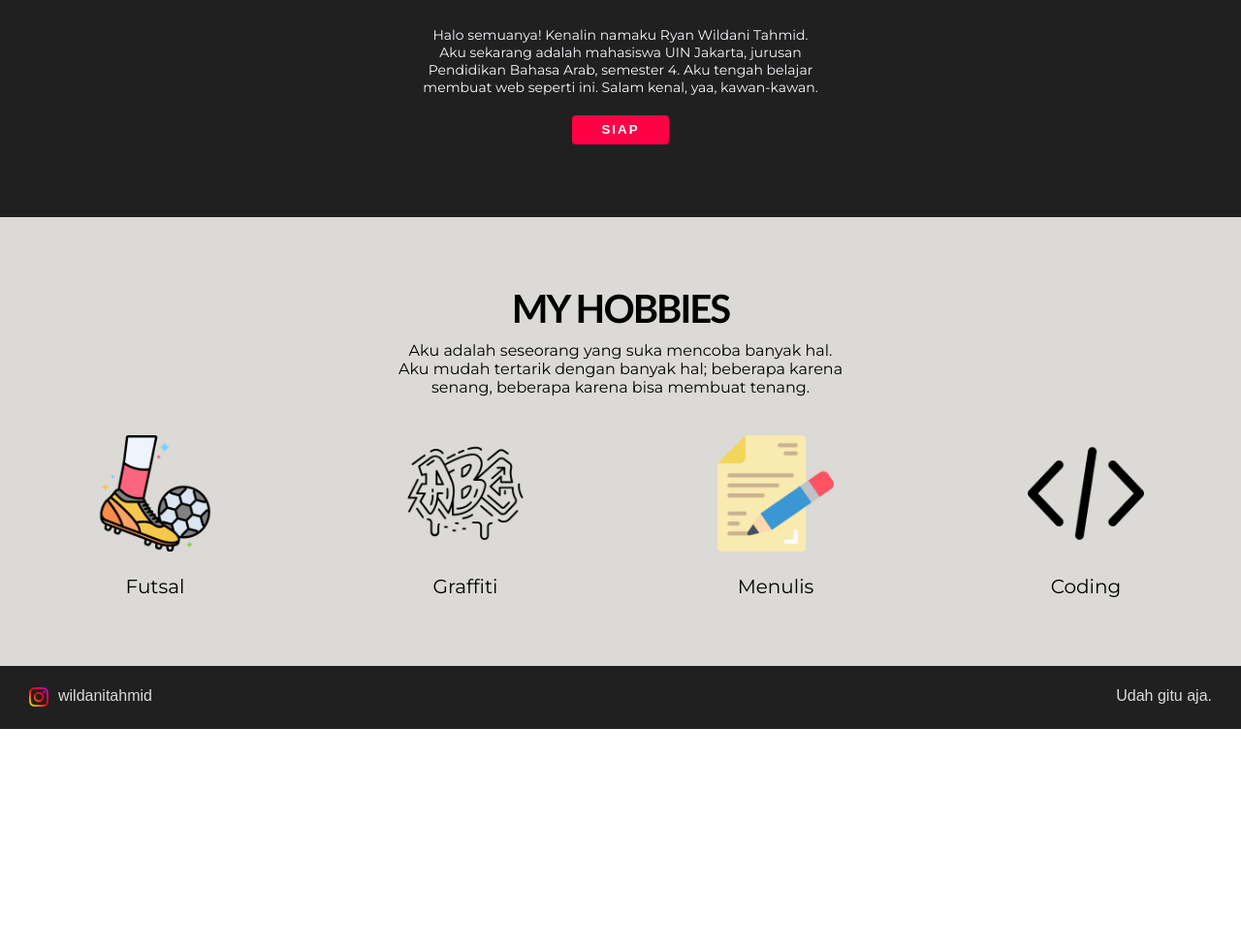
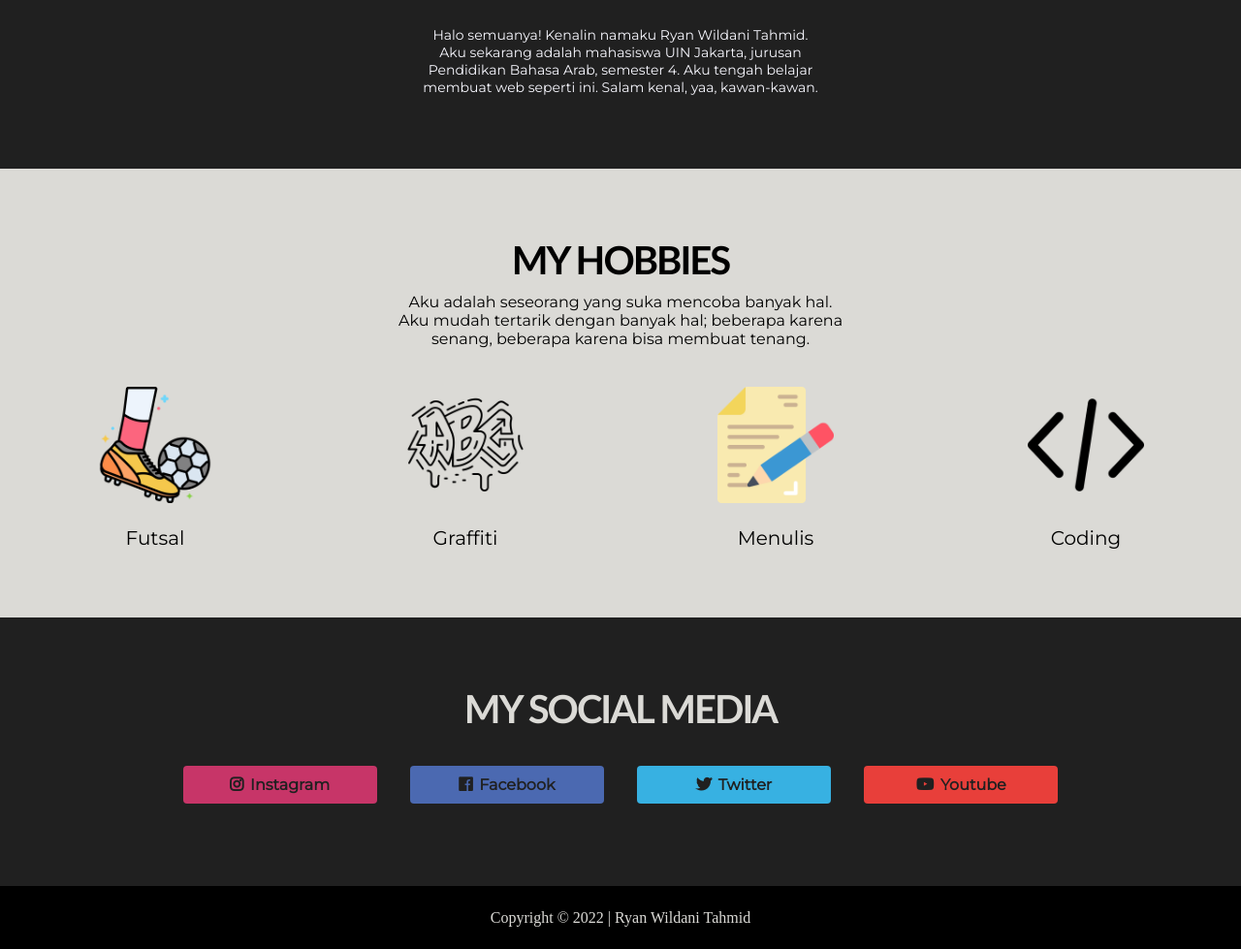
Before and after one commit to ryxxnw/ryxxnw.github.io, a plain HTML site: page index.html in a window 1280 px wide. Shown: the part 544-1523 px from the top of the page at 97% size. Before the commit the page ends 1296 px from the top, so only its background shows below. Drawn offline with Linux system fonts and the light colour scheme.

Commit message:
banyak bet yang diubah dah

```diff
--- a/index.html
+++ b/index.html
@@ -7,6 +7,7 @@
     <meta name="viewport" content="width=device-width, initial-scale=1.0">
     <title>Wildani Tahmid</title>
     <link rel="stylesheet" href="style.css">
+    <link rel="stylesheet" href="responsive.css">
     <link rel="stylesheet" href="https://use.fontawesome.com/releases/v5.5.0/css/all.css"
         integrity="sha384-B4dIYHKNBt8Bc12p+WXckhzcICo0wtJAoU8YZTY5qE0Id1GSseTk6S+L3BlXeVIU" crossorigin="anonymous">
 </head>
@@ -37,7 +38,6 @@
                 <div class="wadah-1">
                     <p>Halo semuanya! Kenalin namaku Ryan Wildani Tahmid.<br />Aku sekarang adalah mahasiswa UIN Jakarta, jurusan Pendidikan Bahasa Arab, semester 4. Aku tengah belajar membuat web seperti ini. Salam kenal, yaa, kawan-kawan.</p>
                 </div>
-                <button>SIAP</button>
             </div>
         </div>
         <div class="tengah" id="bagian2">
@@ -67,14 +67,21 @@
                 </div>
             </div>
         </div>
+        <div class="bawah">
+            <div class="container-bawah">
+                <h1>MY SOCIAL MEDIA</h1>
+                <div class="btn-wrapper">
+                    <a href="https://www.instagram.com/wildanitahmid/" class="btn instagram"><span class="fab fa-instagram"></span>Instagram</a>
+                    <a href="https://www.facebook.com/yantahmid" class="btn facebook"><span class="fab fa-facebook"></span>Facebook</a>
+                    <a href="https://twitter.com/beranjakdevvasa" class="btn twitter"><span class="fab fa-twitter"></span>Twitter</a>
+                    <a href="https://www.youtube.com/channel/UC0R6dXZuGwv3s_5gqFgrxzQ" class="btn youtube"><span class="fab fa-youtube"></span>Youtube</a>
+                </div>
+            </div>
+        </div>
     </main>
     <footer>
-        <div class="kiri">
-            <img src="/gambar/instagram.png" alt="">
-            <p>wildanitahmid</p>
-        </div>
-        <div class="kanan">
-            <p>Udah gitu aja.</p>
+        <div>
+            <p>Copyright © 2022 | Ryan Wildani Tahmid</p>
         </div>
     </footer>
 </body>
--- /dev/null
+++ b/responsive.css
@@ -0,0 +1,78 @@
+@media (max-width:1000px) {
+    .hobi-hobiku {
+        flex-wrap: wrap;
+    }
+
+    .hobi {
+        width:50%;
+    }
+
+    .txt {
+        margin: 20px 0 50px 0;
+    }
+
+    .atas h1 {
+        font-size: 40px;
+    }
+}
+
+@media (max-width:670px) {
+    .hobi-hobiku {
+        flex-direction: column;
+    }
+
+    .hobi {
+        margin:0 auto;
+    }
+
+    .txt {
+        margin: 20px 0 60px 0;
+    }
+
+    .list-header li {
+        display: none;
+    }
+
+    .burger {
+        display: block;
+    }
+
+    .atas h1 {
+        font-size: 30px;
+    }
+
+    .wadah-1 p {
+        font-size: 10.5px;
+        line-height: 16px;
+    }
+
+    .wadah-1 {
+        width:420px;
+    }
+
+    .heading h1 {
+        font-size: 30px;
+    }
+
+    .heading p {
+        width:320px;
+        font-size: 15px;
+    }
+
+    .container-bawah h1 {
+        font-size: 30px;
+    }
+
+    .container-bawah {
+        padding: 15px;
+    }
+
+    .btn {
+        width: 90%;
+        transition: ease-out: 0.6s;
+    }
+
+    .btn:hover {
+        box-shadow: inset 410px 0 0 0 #f9c506;
+    }
+}
--- a/style.css
+++ b/style.css
@@ -117,27 +117,6 @@ header {
     margin:0;
 }
 
-.atas button {
-    width: 100px;
-    height: 30px;
-    border: none;
-    background-color: rgb(255, 0, 68);
-    color: ghostwhite;
-    margin: 20px 0 0 0;
-    border-radius: 4px;
-    box-shadow: inset 0 0 0 0 #f9c056;
-    transition: ease-out 0.3s;
-    line-height: 30px;
-    letter-spacing: 2px;
-    font-weight: 600;
-}
-
-.atas button:hover {
-    box-shadow: inset 100px 0 0 0 #f9c506;
-    cursor: pointer;
-    color: black;
-}
-
 .tengah {
     background-color: #dbdad6;
     text-align: center;
@@ -176,95 +155,68 @@ header {
 
 footer {
     height: 65px;
+    background-color: black;
+    width: 100%;
+    font-family: serif;
+}
+
+footer div {
+    text-align: center;
+}
+
+footer div p {
+    color: #dbdad6;
+    line-height: 65px;
+}
+
+.container-bawah {
     background-color: #202020;
     width: 100%;
+    text-align: center;
+    padding: 50px 0 70px 0;
 }
 
-.kiri img {
-    width: 20px;
-    margin: 22px 5px 0 30px;
-    float: left;
+.container-bawah h1 {
+    font-size: 40px;
+    font-family: 'Gill Sans', 'Gill Sans MT', Calibri, 'Trebuchet MS', sans-serif;
+    letter-spacing: -2px;
+    padding: 20px 0 20px 0;
+    color: #dbdad6;
 }
 
-.kiri p {
-    color:#dbdad6;
-    font-family: Arial, Helvetica, sans-serif;
+.btn {
     display: inline-block;
-    margin: 22px 0 0 5px;
+    padding: 10px 5px;
+    background-color: #dbdad6;
+    border-radius: 4px;
+    margin:15px;
+    color: #202020;
+    width: 200px;
+    font-weight: bold;
+    box-shadow: inset 0 0 0 0 #f9c056;
+    transition: ease-out 0.3s;
 }
 
-.kiri {
-    float:left;
+.btn:hover {
+    box-shadow: inset 200px 0 0 0 #f9c506;
 }
 
-.kanan {
-    float: right;
+.instagram {
+    background-color: #C73568  ;
 }
 
-.kanan p {
-    color:#dbdad6;
-    font-family: Arial, Helvetica, sans-serif;
-    display: inline-block;
-    margin: 22px 30px 0 5px;
+.facebook {
+    background-color: #4B69B1;
 }
 
-@media (max-width:1000px) {
-    .hobi-hobiku {
-        flex-wrap: wrap;
-    }
-
-    .hobi {
-        width:50%;
-    }
-
-    .txt {
-        margin: 20px 0 50px 0;
-    }
-
-    .atas h1 {
-        font-size: 40px;
-    }
+.youtube {
+    background-color: #E83F3A;
 }
 
-@media (max-width:670px) {
-    .hobi-hobiku {
-        flex-direction: column;
-    }
+.twitter {
+    background-color: #37B1E2;
+}
 
-    .hobi {
-        margin:0 auto;
-    }
-
-    .txt {
-        margin: 20px 0 60px 0;
-    }
-
-    .list-header li {
-        display: none;
-    }
-
-    .burger {
-        display: block;
-    }
-
-    .atas h1 {
-        font-size: 30px;
-    }
-
-    .wadah-1 p {
-        font-size: 12px;
-    }
-
-    .wadah-1 {
-        width:420px;
-    }
-
-    .heading h1 {
-        font-size: 30px;
-    }
-
-    .heading p {
-        width:320px;
-        font-size: 15px;
-    }
+.fab {
+    margin-right: 7px;
 }
```
